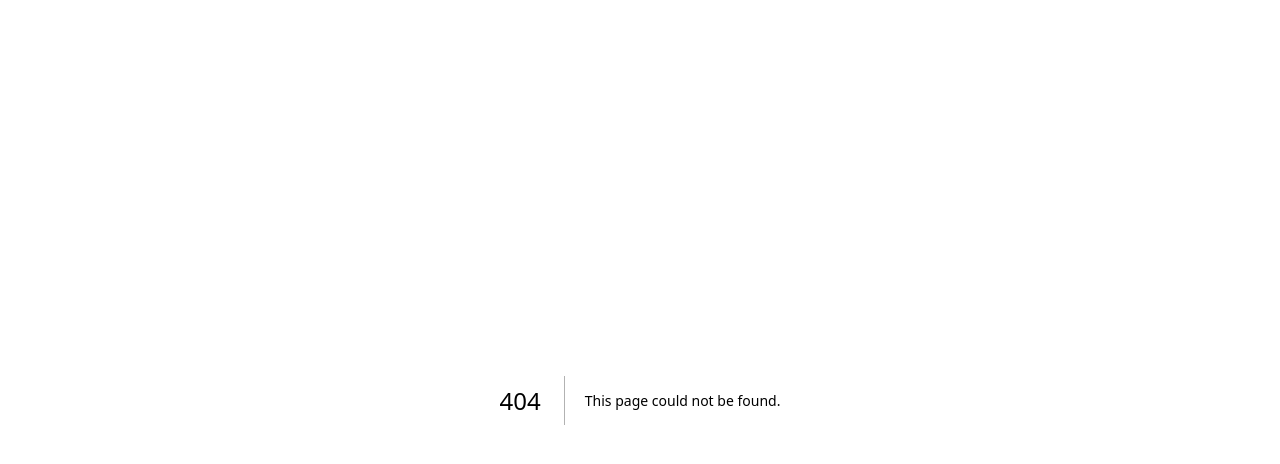
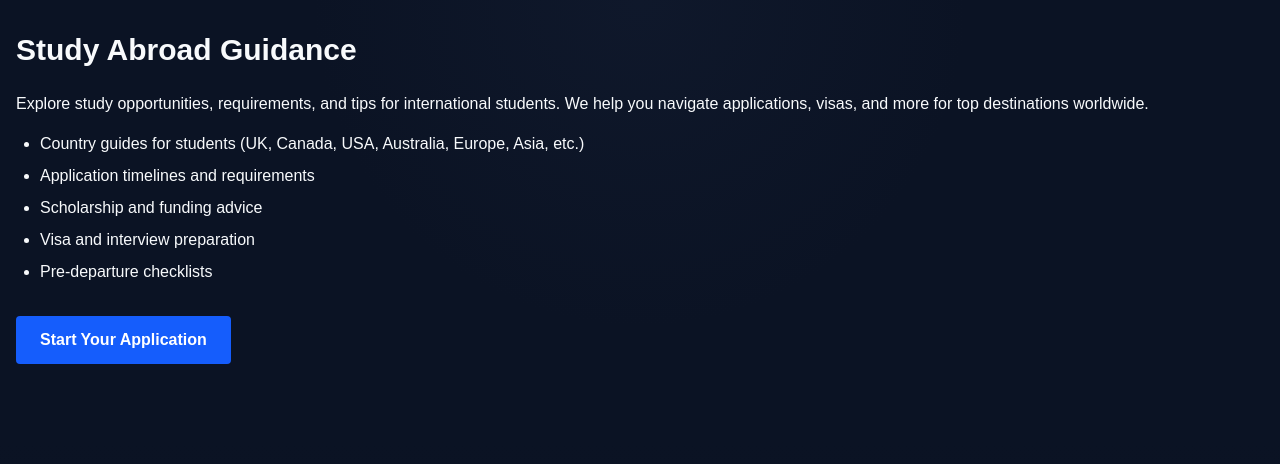
Before and after one commit to kazibweyassin/visa, a Next.js app: page /study-abroad in a window 1280 px wide. Before the commit this address had no page. Shown: the top 464 px of the page. Built offline with nearby package versions, Linux system fonts and the light colour scheme.

Commit message:
sas language

```diff
--- /dev/null
+++ b/app/study-abroad/page.tsx
@@ -0,0 +1,18 @@
+export default function StudyAbroadPage() {
+  return (
+    <main className="container mx-auto py-8 px-4">
+      <h1 className="text-3xl font-bold mb-6">Study Abroad Guidance</h1>
+      <p className="mb-4">Explore study opportunities, requirements, and tips for international students. We help you navigate applications, visas, and more for top destinations worldwide.</p>
+      <ul className="list-disc pl-6 space-y-2">
+        <li>Country guides for students (UK, Canada, USA, Australia, Europe, Asia, etc.)</li>
+        <li>Application timelines and requirements</li>
+        <li>Scholarship and funding advice</li>
+        <li>Visa and interview preparation</li>
+        <li>Pre-departure checklists</li>
+      </ul>
+      <div className="mt-8">
+        <a href="/apply" className="inline-block rounded bg-blue-600 text-white px-6 py-3 font-semibold hover:bg-blue-700">Start Your Application</a>
+      </div>
+    </main>
+  );
+}
--- a/components/layout/site-header.tsx
+++ b/components/layout/site-header.tsx
@@ -14,6 +14,7 @@ export function SiteHeader() {
     { label: "How it works", href: "#how-it-works" },
     { label: "Pricing", href: "#pricing" },
     { label: "FAQ", href: "#faq" },
+    { label: "Study Abroad", href: "/study-abroad" },
   ];
 
   return (
--- a/lib/site.ts
+++ b/lib/site.ts
@@ -1,8 +1,8 @@
 export const siteConfig = {
   name: "Ailes Global",
-  tagline: "Visa automation for global travelers",
+  tagline: "Visa guidance for global journeys",
   description:
-    "A premium visa automation platform for travelers applying for Schengen visas.",
+    "Personalized visa and study abroad guidance for travelers and students.",
   ctaLabel: "Start application",
   secondaryCtaLabel: "See how it works",
 };
```
